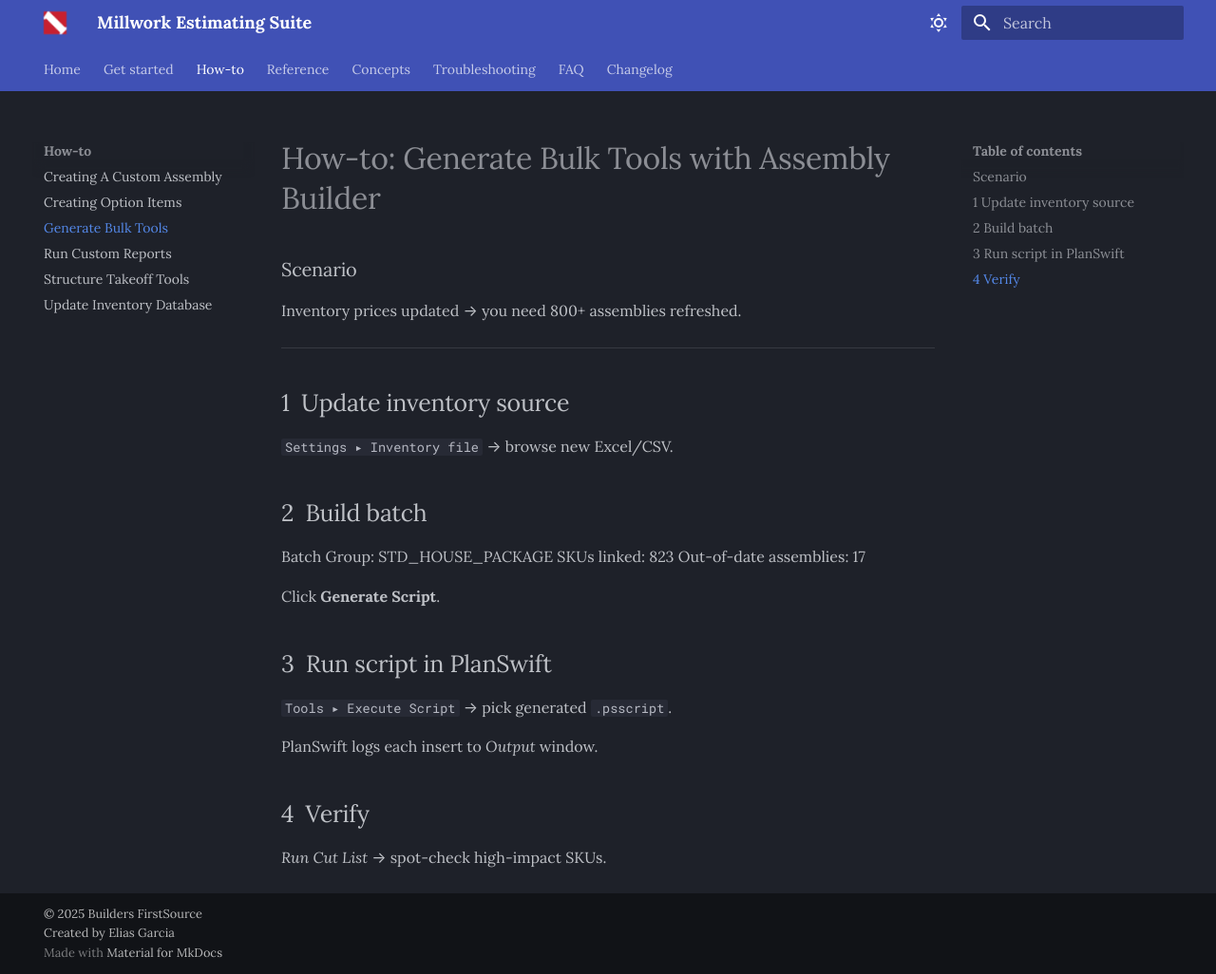
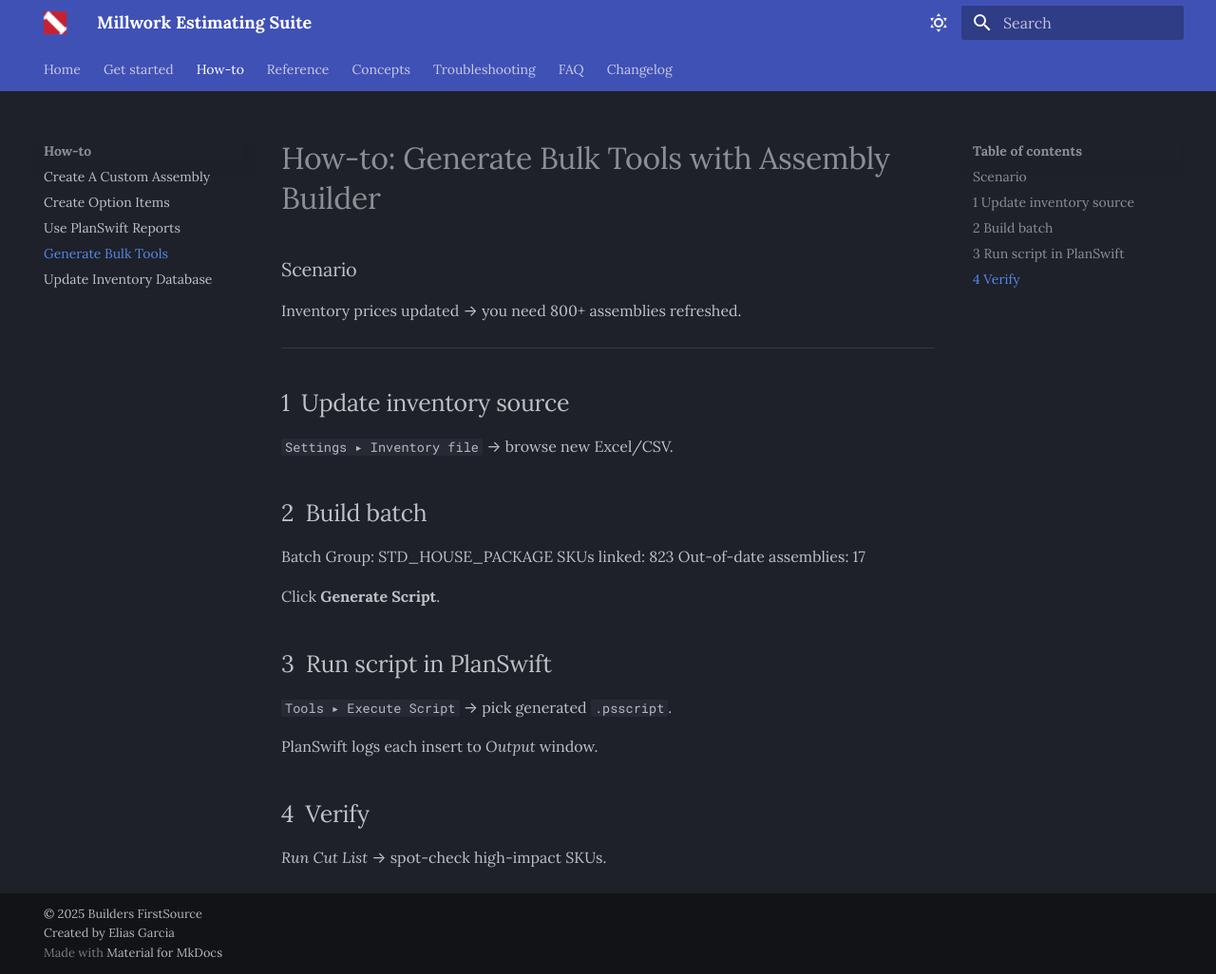
Before and after one commit to elias-bldr/Millwork-Estimating-Suite, an MkDocs documentation site: the page built from docs/how-to/generate-bulk-tools.md, in a window 1280 px wide and 1026 px high. Shown: the whole window at 95% size. Built offline with MkDocs 1.6.1 and Material for MkDocs 9.7.7, drawn with Linux system fonts in a browser that asks for light colours.

Commit message:
fix nav links

```diff
--- a/mkdocs.yml
+++ b/mkdocs.yml
@@ -49,11 +49,10 @@ nav:
       - Quick-start • Plugin Package: getting-started/quick-start-plugin-package.md
       - Quick-start • Assembly Builder: getting-started/quick-start-assembly-builder.md
   - How-to:
-      - Creating A Custom Assembly: how-to/creating-a-custom-assembly.md
-      - Creating Option Items: how-to/creating-option-items.md
+      - Create A Custom Assembly: how-to/create-a-custom-assembly.md
+      - Create Option Items: how-to/create-option-items.md
+      - Use PlanSwift Reports: how-to/use-planswift-reports.md
       - Generate Bulk Tools: how-to/generate-bulk-tools.md
-      - Run Custom Reports: how-to/run-custom-reports.md
-      - Structure Takeoff Tools: how-to/structure-takeoff-tools.md
       - Update Inventory Database: how-to/update-inventory-database.md
   - Reference:
       - Field definitions:
```
